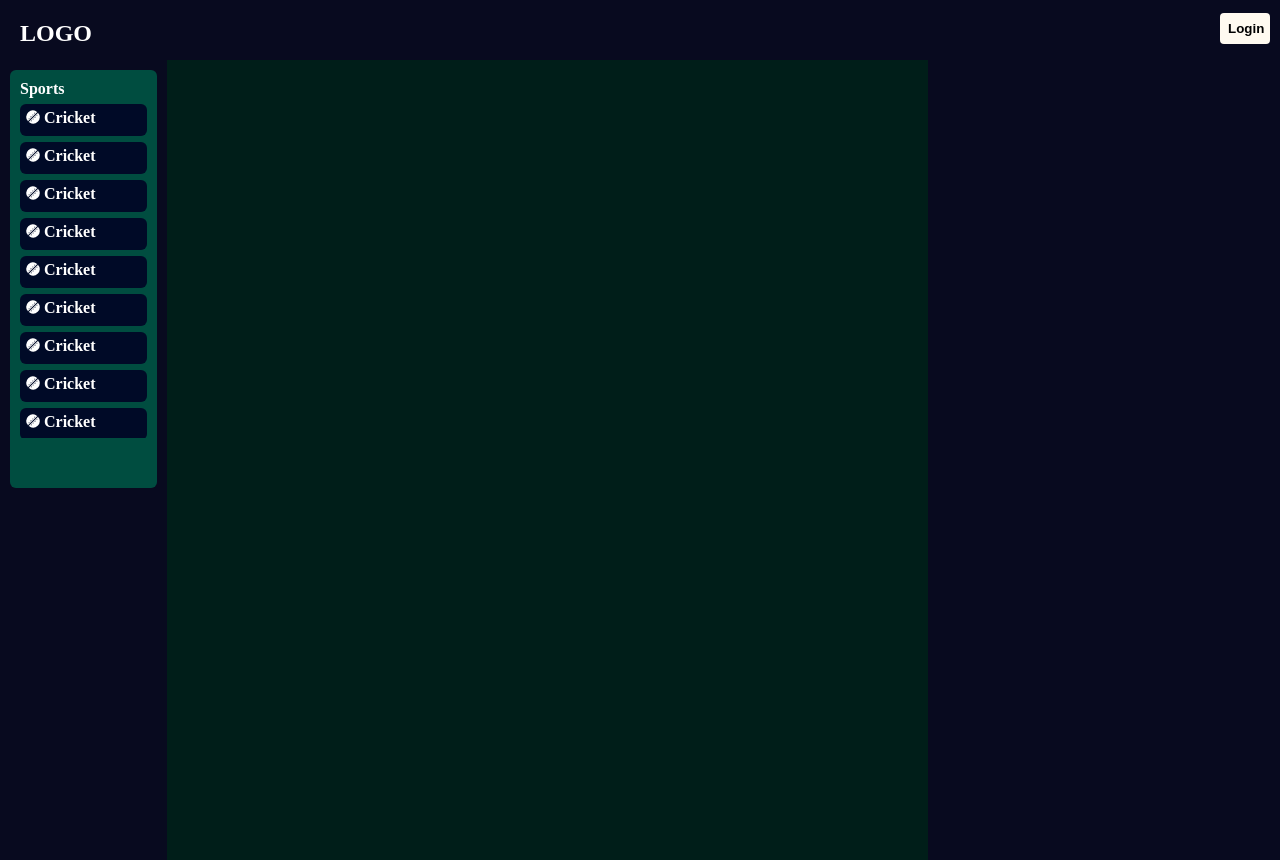
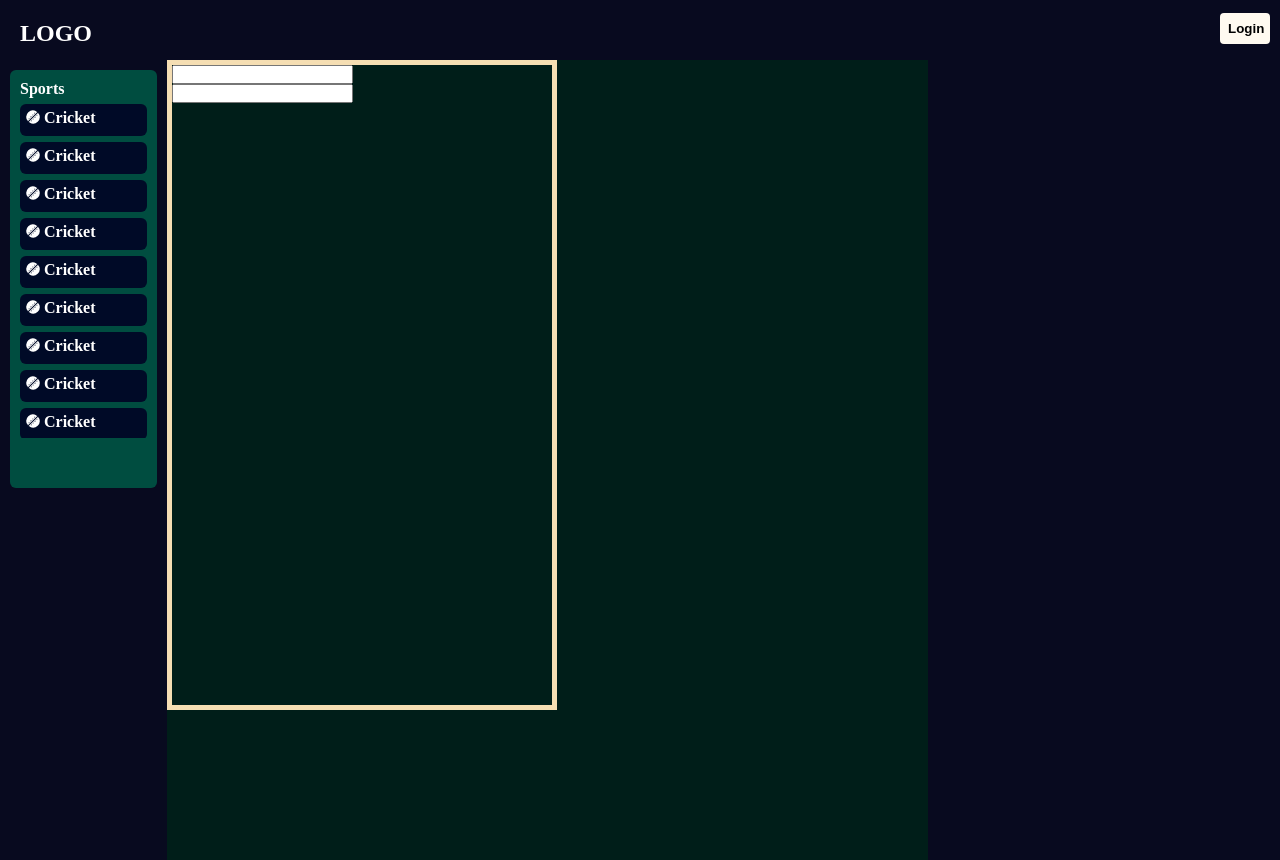
Before and after one commit to Abhay2004Kumar/top_scorer, a React (Create React App) app in the folder FrontEnd/topscorer/: page / in a window 1280 px wide. Built offline with nearby package versions, Linux system fonts and the light colour scheme.

Commit message:
File Str Added

```diff
--- a/FrontEnd/topscorer/package.json
+++ b/FrontEnd/topscorer/package.json
@@ -9,7 +9,7 @@
     "icons": "^1.0.0",
     "react": "^18.3.1",
     "react-dom": "^18.3.1",
-    "react-scripts": "5.0.1",
+    "react-scripts": "^5.0.1",
     "web-vitals": "^2.1.4"
   },
   "scripts": {
--- a/FrontEnd/topscorer/src/App.js
+++ b/FrontEnd/topscorer/src/App.js
@@ -2,6 +2,8 @@ import React from 'react'
 import styles from './App.module.css'
 import Header from './Components/Header/Header'
 import Sidebar from './Components/SideBar/Sidebar'
+import Login from './Pages/LoginPage/login'
+
 
 function App() {
   return (
@@ -9,9 +11,12 @@ function App() {
      <Header/>
      <div style={{display:"flex"}}>
      <Sidebar/>
-     <div style={{backgroundColor:"red",height:"100vh",width:"65%",backgroundColor:"#001E19"}}></div>
+     <div style={{backgroundColor:"red",height:"100vh",width:"65%",backgroundColor:"#001E19"}}>
+      <Login/>
+      </div>
      <div style={{backgroundColor:"red",height:"100vh",width:"30%",backgroundColor:"#080A1F"}}></div>
      </div>
+
     </>
   )
 }
--- /dev/null
+++ b/FrontEnd/topscorer/src/Pages/LoginPage/login.js
@@ -0,0 +1,21 @@
+import React from 'react'
+import style from '../LoginPage/login.module.css'
+
+function Login() {
+  return (
+    <>
+    <div className={style.f_div} >
+        <form>
+            <input></input>
+            <br>
+            </br>
+            <input></input>
+
+        </form>
+
+    </div>
+    </>
+  )
+}
+
+export default Login
--- /dev/null
+++ b/FrontEnd/topscorer/src/Pages/LoginPage/login.module.css
@@ -0,0 +1,6 @@
+
+.f_div{
+    border: 5px solid wheat;
+    height: 80%;
+    width: 50%;
+}
```
Also changed, not shown: 2 other files (tests, documents, lock files or other folders).
